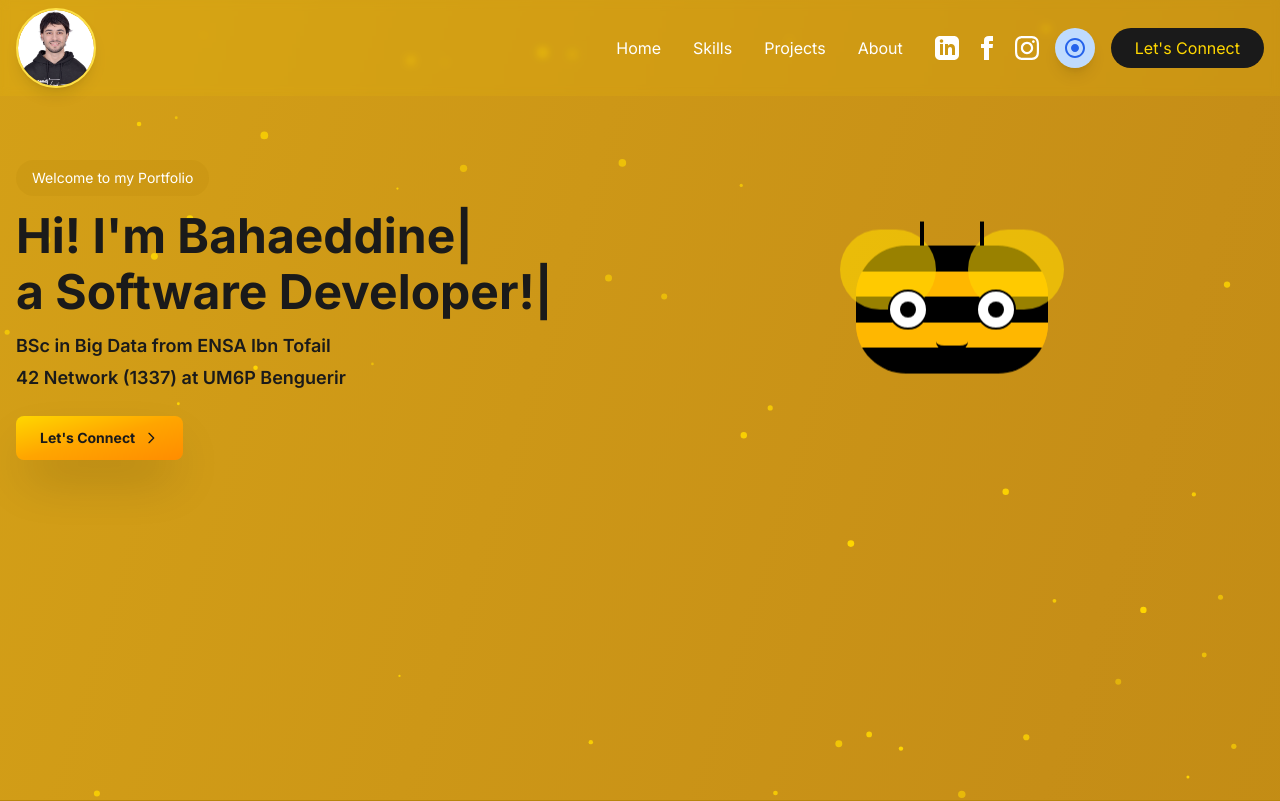
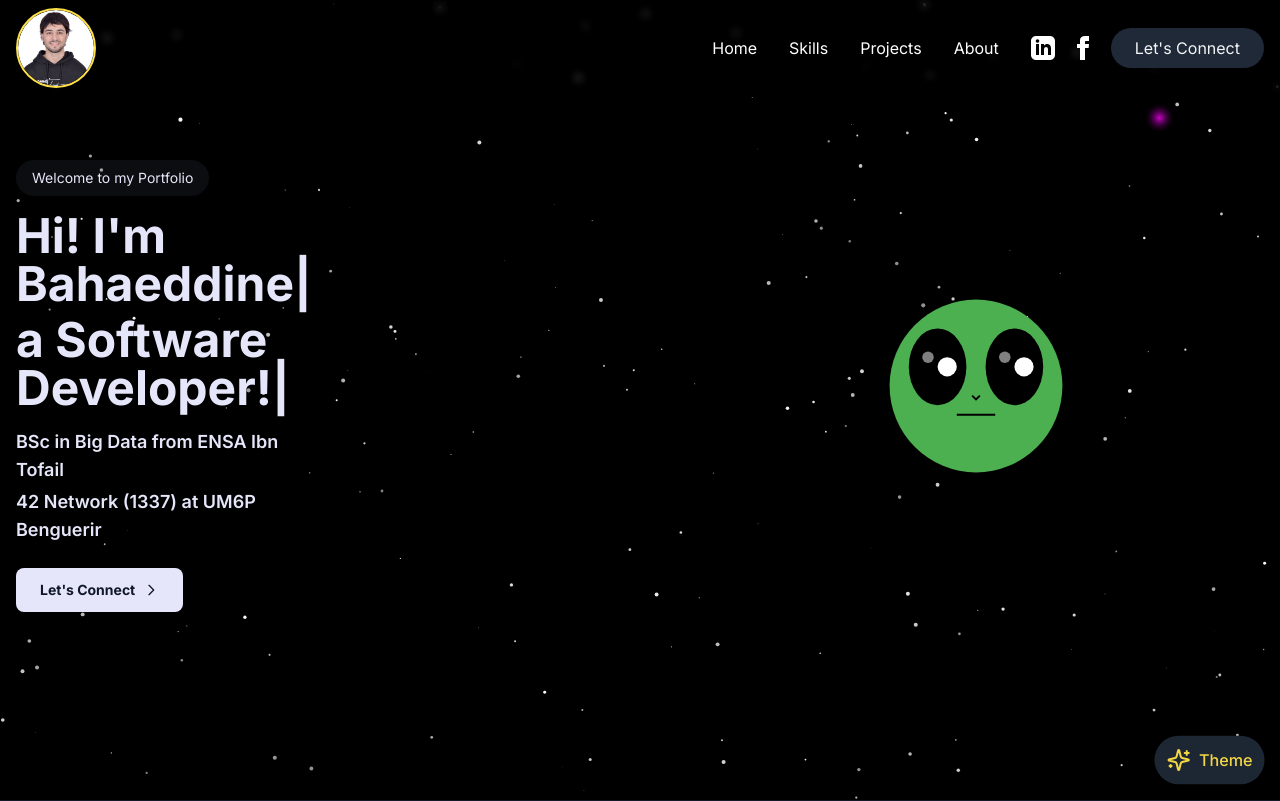
Before and after one commit to bahaeddinOs56/Portfolio, a Next.js app: page / in a window 1280 px wide. Shown: the top 801 px of the page. Built offline with nearby package versions, Linux system fonts and the light colour scheme.

Commit message:
theme button and mobile ux

```diff
--- a/app/globals.css
+++ b/app/globals.css
@@ -3,7 +3,8 @@
 @tailwind utilities;
 
 @keyframes float {
-  0%, 100% {
+  0%,
+  100% {
     transform: translateY(0);
   }
   50% {
@@ -12,7 +13,8 @@
 }
 
 @keyframes wing {
-  0%, 100% {
+  0%,
+  100% {
     transform: rotate(0deg) scaleX(1);
   }
   50% {
@@ -21,7 +23,8 @@
 }
 
 @keyframes fly-updown {
-  0%, 100% {
+  0%,
+  100% {
     transform: translateY(0) translateX(-50%);
   }
   50% {
@@ -50,7 +53,7 @@
 }
 
 .honey-button::after {
-  content: '';
+  content: "";
   position: absolute;
   top: 0;
   left: 0;
@@ -88,7 +91,7 @@
 }
 
 .snow-bg::before {
-  content: '';
+  content: "";
   position: absolute;
   top: -2px;
   left: -2px;
@@ -100,7 +103,8 @@
 }
 
 @keyframes float-snowflake {
-  0%, 100% {
+  0%,
+  100% {
     transform: translateY(0);
   }
   50% {
@@ -109,11 +113,12 @@
 }
 
 .animate-float {
-  animation: float-snowflake 4s ease-in-out infinite;
+  animation: float 6s ease-in-out infinite;
 }
 
 @keyframes space-float {
-  0%, 100% {
+  0%,
+  100% {
     transform: translateY(0) rotate(1deg);
   }
   50% {
@@ -121,10 +126,29 @@
   }
 }
 
-.animate-float {
-  animation: float 6s ease-in-out infinite;
-}
-
 .space-theme .animate-float {
   animation: space-float 6s ease-in-out infinite;
 }
+
+@keyframes gentle-pulse {
+  0%,
+  100% {
+    opacity: 1;
+    transform: scale(1);
+  }
+  50% {
+    opacity: 0.8;
+    transform: scale(1.05);
+  }
+}
+
+.animate-pulse {
+  animation: gentle-pulse 2s ease-in-out infinite;
+}
+
+@media (max-width: 768px) {
+  .container {
+    padding-left: 1rem;
+    padding-right: 1rem;
+  }
+}
--- a/app/page.tsx
+++ b/app/page.tsx
@@ -16,7 +16,7 @@ import { SnowGlobe } from "../components/SnowGlobe"
 import { SpaceScene } from "../components/SpaceScene"
 
 export default function Home() {
-  const [theme, setTheme] = useState<"bee" | "snow" | "space">("bee")
+  const [theme, setTheme] = useState<"bee" | "snow" | "space">("space")
   const [showSidebar, setShowSidebar] = useState(true)
   const [formState, setFormState] = useState({ success: false, message: "" })
   const [isSubmitting, setIsSubmitting] = useState(false)
@@ -28,6 +28,8 @@ export default function Home() {
     const savedTheme = localStorage.getItem("theme") as "bee" | "snow" | "space"
     if (savedTheme) {
       setTheme(savedTheme)
+    } else {
+      localStorage.setItem("theme", "space")
     }
     setLoading(false)
   }, [])
@@ -117,7 +119,7 @@ export default function Home() {
 
   const toggleTheme = () => {
     setTheme((prev) => {
-      const newTheme = prev === "bee" ? "snow" : prev === "snow" ? "space" : "bee"
+      const newTheme = prev === "space" ? "bee" : prev === "bee" ? "snow" : "space"
       localStorage.setItem("theme", newTheme)
       return newTheme
     })
@@ -233,15 +235,6 @@ export default function Home() {
                       </svg>
                     </a>
                     <a
-                      href="#"
-                      className={`${theme === "snow" ? "hover:text-blue-300" : theme === "space" ? "hover:text-gray-300" : "hover:text-yellow-300"} transition-colors`}
-                    >
-                      <svg className="w-6 h-6" fill="currentColor" viewBox="0 0 24 24">
-                        <path d="M12 2.163c3.204 0 3.584.012 4.85.07 3.252.148 4.771 1.691 4.919 4.919.058 1.265.069 1.645.069 4.849 0 3.205-.012 3.584-.069 4.849-.149 3.225-1.664 4.771-4.919 4.919-1.266.058-1.644.07-4.85.07-3.204 0-3.584-.012-4.849-.07-3.26-.149-4.771-1.699-4.919-4.92-.058-1.265-.07-1.644-.07-4.849 0-3.204.013-3.583.07-4.849.149-3.227 1.664-4.771 4.919-4.919 1.266-.057 1.645-.069 4.849-.069zm0-2.163c-3.259 0-3.667.014-4.947.072-4.358.2-6.78 2.618-6.98 6.98-.059 1.281-.073 1.689-.073 4.948 0 3.259.014 3.668.072 4.948.2 4.358 2.618 6.78 6.98 6.98 1.281.058 1.689.072 4.948.072 3.259 0 3.668-.014 4.948-.072 4.354-.2 6.782-2.618 6.979-6.98.059-1.28.073-1.689.073-4.948 0-3.259-.014-3.667-.072-4.947-.196-4.354-2.617-6.78-6.979-6.98-1.281-.059-1.69-.073-4.949-.073zm0 5.838c-3.403 0-6.162 2.759-6.162 6.162s2.759 6.163 6.162 6.163 6.162-2.759 6.162-6.163c0-3.403-2.759-6.162-6.162-6.162zm0 10.162c-2.209 0-4-1.79-4-4 0-2.209 1.791-4 4-4s4 1.791 4 4c0 2.21-1.791 4-4 4zm6.406-11.845c-.796 0-1.441.645-1.441 1.44s.645 1.44 1.441 1.44c.795 0 1.439-.645 1.439-1.44s-.644-1.44-1.439-1.44z" />
-                      </svg>
-                    </a>
-                    <ThemeToggle theme={theme} toggleTheme={toggleTheme} />
-                    <a
                       href="#contact"
                       className={`px-6 py-2 rounded-full transition-all ${
                         theme === "snow"
@@ -269,7 +262,7 @@ export default function Home() {
             {/* Hero Section */}
             <section id="home" className="min-h-screen pt-20 relative overflow-hidden">
               <div className="container mx-auto px-4 py-8 md:py-20">
-                <div className="flex flex-col md:flex-row items-center justify-between">
+                <div className="flex flex-col md:flex-row items-center justify-between md:space-x-16">
                   <div className="w-full md:w-1/2 mb-8 md:mb-0">
                     <div
                       className={`inline-block px-4 py-2 rounded-full mb-4 text-sm ${
@@ -282,6 +275,7 @@ export default function Home() {
                     >
                       Welcome to my Portfolio
                     </div>
+                    <div className="w-full md:w-1/2 mb-8 md:mb-0 md:pr-8">
                       <h1
                         className={`text-3xl md:text-5xl font-bold mb-4 ${
                           theme === "space" ? "text-[#E6E6FA]" : "text-[#1A1A1A]"
@@ -319,7 +313,9 @@ export default function Home() {
                         </svg>
                       </a>
                     </div>
-                  <div className="w-full md:w-1/2 flex justify-center">
+                  </div>
+                  <div className={`w-full md:w-2/5 hidden md:flex justify-end items-center`}>
+                    <div className="w-full max-w-sm">
                       {theme === "snow" ? (
                         <SnowmanCharacter />
                       ) : theme === "space" ? (
@@ -327,6 +323,7 @@ export default function Home() {
                       ) : (
                         <BeeCharacter />
                       )}
+                    </div>
                   </div>
                 </div>
               </div>
@@ -565,6 +562,10 @@ export default function Home() {
               </div>
             </section>
           </SmoothScroll>
+          {/* Theme Toggle Button */}
+          <div className="fixed bottom-4 right-4 z-50">
+            <ThemeToggle theme={theme} toggleTheme={toggleTheme} />
+          </div>
         </main>
       )}
     </>
--- a/components/ThemeToggle.tsx
+++ b/components/ThemeToggle.tsx
@@ -1,40 +1,35 @@
-import React from 'react'
+import type React from "react"
+import { Snowflake, Bug, Sparkles } from "lucide-react"
 
 interface ThemeToggleProps {
-  theme: 'bee' | 'snow' | 'space';
-  toggleTheme: () => void;
+  theme: "bee" | "snow" | "space"
+  toggleTheme: () => void
 }
 
 export const ThemeToggle: React.FC<ThemeToggleProps> = ({ theme, toggleTheme }) => {
-  const nextTheme = theme === 'bee' ? 'snow' : theme === 'snow' ? 'space' : 'bee';
-
   return (
     <button
       onClick={toggleTheme}
-      className="w-10 h-10 rounded-full overflow-hidden shadow-lg transition-transform duration-300 hover:scale-110 focus:outline-none focus:ring-2 focus:ring-offset-2 focus:ring-blue-500"
-      aria-label={`Switch to ${nextTheme} theme`}
+      className={`
+        p-3 rounded-full shadow-lg transition-all duration-300
+        hover:scale-110 focus:outline-none focus:ring-2 focus:ring-offset-2
+        animate-pulse
+        ${
+          theme === "bee"
+            ? "bg-yellow-400 text-yellow-900 focus:ring-yellow-500 hover:bg-yellow-300"
+            : theme === "snow"
+              ? "bg-blue-200 text-blue-600 focus:ring-blue-500 hover:bg-blue-100"
+              : "bg-gray-800 text-yellow-300 focus:ring-yellow-500 hover:bg-gray-700"
+        }
+      `}
+      aria-label="Toggle theme"
     >
-      {nextTheme === 'snow' && (
-        <div className="w-full h-full bg-blue-200 flex items-center justify-center">
-          <svg xmlns="http://www.w3.org/2000/svg" viewBox="0 0 24 24" fill="currentColor" className="w-6 h-6 text-blue-600">
-            <path d="M12 2C6.48 2 2 6.48 2 12s4.48 10 10 10 10-4.48 10-10S17.52 2 12 2zm0 18c-4.41 0-8-3.59-8-8s3.59-8 8-8 8 3.59 8 8-3.59 8-8 8zm4-8c0 2.21-1.79 4-4 4s-4-1.79-4-4 1.79-4 4-4 4 1.79 4 4zm-2 0c0 1.1-.9 2-2 2s-2-.9-2-2 .9-2 2-2 2 .9 2 2z"/>
-          </svg>
-        </div>
-      )}
-      {nextTheme === 'space' && (
-        <div className="w-full h-full bg-gray-900 flex items-center justify-center">
-          <svg xmlns="http://www.w3.org/2000/svg" viewBox="0 0 24 24" fill="currentColor" className="w-6 h-6 text-yellow-300">
-            <path d="M12 2L15.09 8.26L22 9.27L17 14.14L18.18 21.02L12 17.77L5.82 21.02L7 14.14L2 9.27L8.91 8.26L12 2Z" />
-          </svg>
-        </div>
-      )}
-      {nextTheme === 'bee' && (
-        <div className="w-full h-full bg-yellow-400 flex items-center justify-center">
-          <svg xmlns="http://www.w3.org/2000/svg" viewBox="0 0 24 24" fill="currentColor" className="w-6 h-6 text-black">
-            <path d="M19.5 6l-2.618-2.618a1.5 1.5 0 00-2.121 0L12 6.121 9.239 3.36a1.5 1.5 0 00-2.121 0L4.5 6 3 7.5l2.25 2.25L3 12l1.5 1.5 2.25 2.25L3 18l1.5 1.5 2.618-2.618a1.5 1.5 0 002.121 0L12 14.121l2.761 2.761a1.5 1.5 0 002.121 0L19.5 14l1.5-1.5-2.25-2.25L21 9l-1.5-1.5-2.25-2.25L19.5 6zM9 13.5a1.5 1.5 0 100-3 1.5 1.5 0 000 3zm6-4.5a1.5 1.5 0 100-3 1.5 1.5 0 000 3z" />
-          </svg>
-        </div>
-      )}
+      <div className="flex items-center space-x-2">
+        {theme === "bee" && <Bug size={24} />}
+        {theme === "snow" && <Snowflake size={24} />}
+        {theme === "space" && <Sparkles size={24} />}
+        <span className="text-base font-medium">Theme</span>
+      </div>
     </button>
   )
 }
```
Lines whose indentation alone changed are shown as unchanged.
